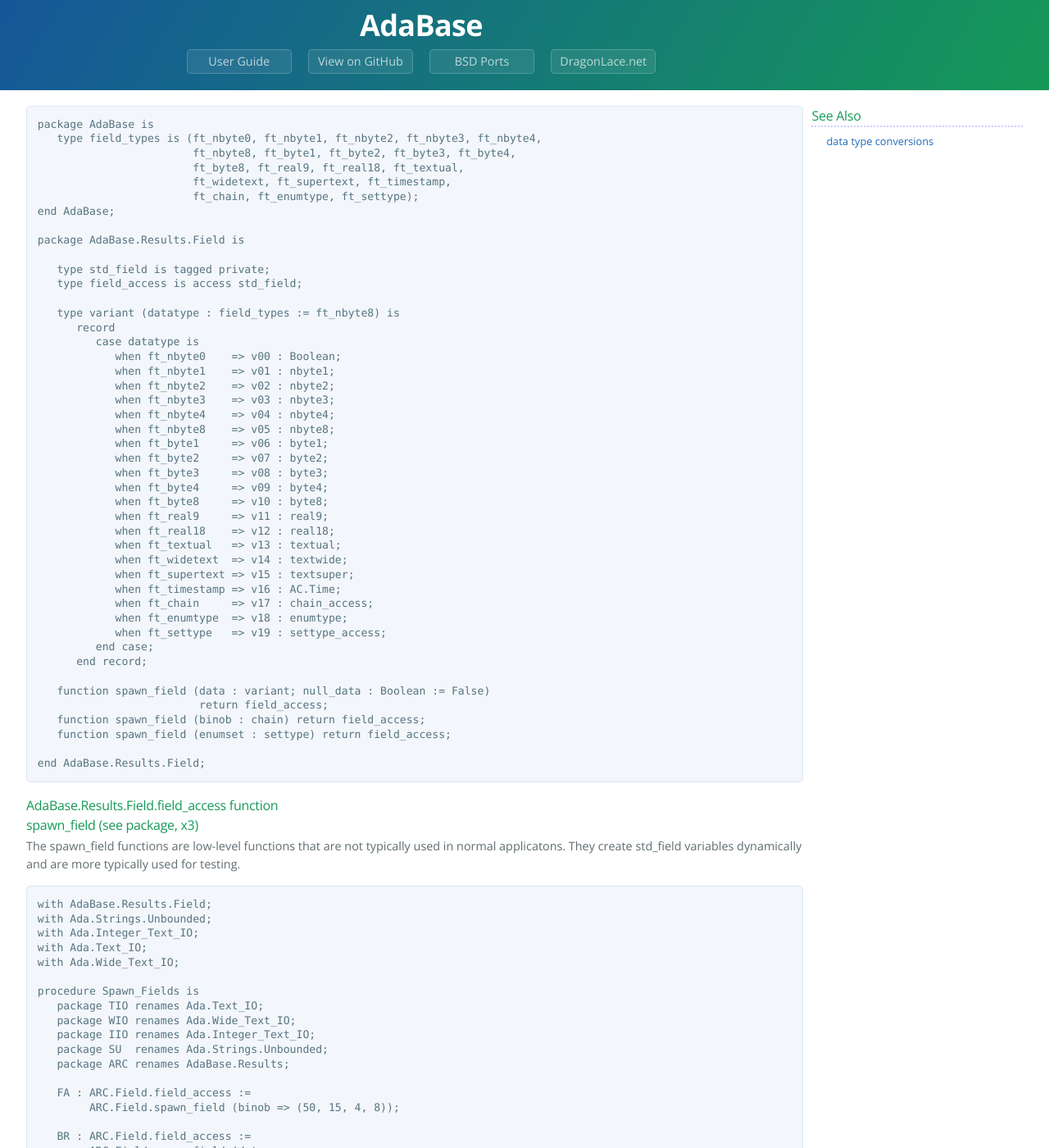
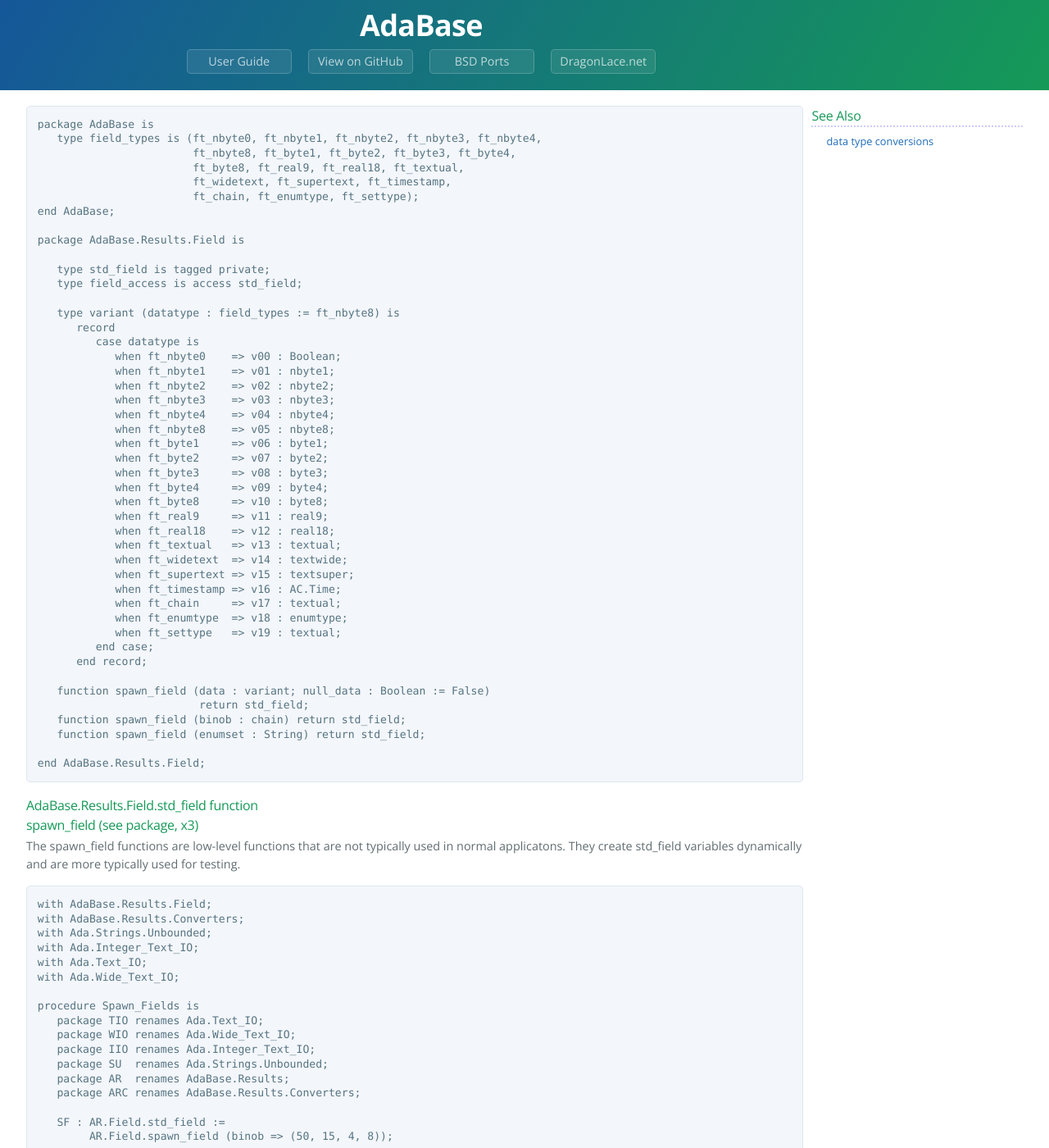
Before and after one commit to jrmarino/AdaBase, a Jekyll site: the page built from res_spawn_field.md, in a window 1280 px wide and 1400 px high. Shown: the whole window at 82% size. Built offline with Jekyll 4.4.1, drawn with Linux system fonts in a browser that asks for light colours; some of the changed text lies outside the part shown.

Commit message:
Update spawn_fields documentation after recent changes

```diff
--- a/res_spawn_field.md
+++ b/res_spawn_field.md
@@ -37,20 +37,20 @@
             when ft_widetext  => v14 : textwide;
             when ft_supertext => v15 : textsuper;
             when ft_timestamp => v16 : AC.Time;
-            when ft_chain     => v17 : chain_access;
+            when ft_chain     => v17 : textual;
             when ft_enumtype  => v18 : enumtype;
-            when ft_settype   => v19 : settype_access;
+            when ft_settype   => v19 : textual;
          end case;
       end record;
 
    function spawn_field (data : variant; null_data : Boolean := False)
-                         return field_access;
-   function spawn_field (binob : chain) return field_access;
-   function spawn_field (enumset : settype) return field_access;
+                         return std_field;
+   function spawn_field (binob : chain) return std_field;
+   function spawn_field (enumset : String) return std_field;
 
 end AdaBase.Results.Field;
 </pre>
-<h3>AdaBase.Results.Field.field_access function <br/>
+<h3>AdaBase.Results.Field.std_field function <br/>
 spawn_field (see package, x3)</h3>
 <p>
 The spawn_field functions are low-level functions that are not typically
@@ -60,6 +60,7 @@
 
 <pre class="code">
 with AdaBase.Results.Field;
+with AdaBase.Results.Converters;
 with Ada.Strings.Unbounded;
 with Ada.Integer_Text_IO;
 with Ada.Text_IO;
@@ -70,36 +71,38 @@
    package WIO renames Ada.Wide_Text_IO;
    package IIO renames Ada.Integer_Text_IO;
    package SU  renames Ada.Strings.Unbounded;
-   package ARC renames AdaBase.Results;
+   package AR  renames AdaBase.Results;
+   package ARC renames AdaBase.Results.Converters;
 
-   FA : ARC.Field.field_access :=
-        ARC.Field.spawn_field (binob => (50, 15, 4, 8));
+   SF : AR.Field.std_field :=
+        AR.Field.spawn_field (binob => (50, 15, 4, 8));
 
-   BR : ARC.Field.field_access :=
-        ARC.Field.spawn_field (data =>
+   BR : AR.Field.std_field :=
+        AR.Field.spawn_field (data =>
         (datatype => AdaBase.ft_textual,
               v13 => SU.To_Unbounded_String ("Baltimore Ravens")));
 
-   myset : ARC.settype (1 .. 3) :=
+   myset : AR.settype (1 .. 3) :=
                ((enumeration => SU.To_Unbounded_String ("hockey")),
                 (enumeration => SU.To_Unbounded_String ("baseball")),
                 (enumeration => SU.To_Unbounded_String ("tennis")));
 
-   ST : ARC.Field.field_access := ARC.Field.spawn_field (enumset => myset);
+   ST : AR.Field.std_field :=
+        AR.Field.spawn_field (enumset => ARC.convert (myset));
 
-   chain_len : Natural := FA.as_chain'Length;
+   chain_len : Natural := SF.as_chain'Length;
 
 begin
    TIO.Put_Line ("Chain #1 length:" & chain_len'Img);
-   TIO.Put_Line ("Chain #1   type: " & FA.native_type'Img);
+   TIO.Put_Line ("Chain #1   type: " & SF.native_type'Img);
    for x in 1 .. chain_len loop
-      TIO.Put ("  block" & x'Img & " value:" & FA.as_chain (x)'Img);
-      IIO.Put (Item => Natural (FA.as_chain (x)), Base => 16);
+      TIO.Put ("  block" & x'Img & " value:" & SF.as_chain (x)'Img);
+      IIO.Put (Item => Natural (SF.as_chain (x)), Base => 16);
       TIO.Put_Line ("");
    end loop;
    TIO.Put ("Chain #1 converted to 4-byte unsigned integer:" &
-             FA.as_nbyte4'Img & "  ");
-   IIO.Put (Item => Natural (FA.as_nbyte4), Base => 16);
+             SF.as_nbyte4'Img & "  ");
+   IIO.Put (Item => Natural (SF.as_nbyte4), Base => 16);
    TIO.Put_Line ("");
    TIO.Put_Line ("");
 
```
